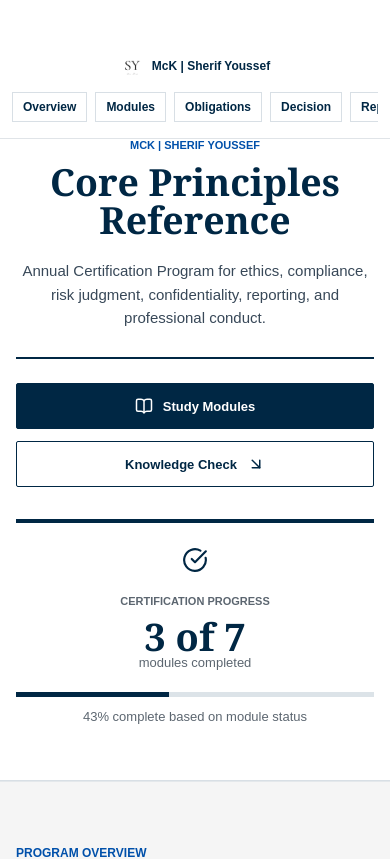
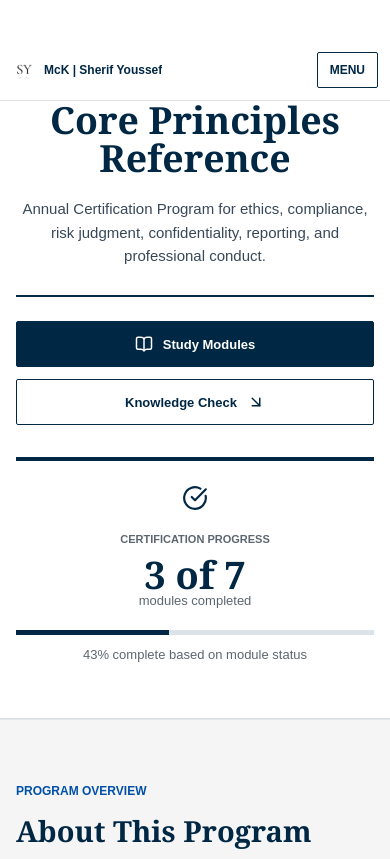
Before and after one commit to alyyousef/psrs-reference, a React (Vite) app: page / in a window 390 px wide. Shown: the top 859 px of the page. Built offline with nearby package versions, Linux system fonts and the light colour scheme.

Commit message:
Add mobile navigation menu

```diff
--- a/src/components/Hero.jsx
+++ b/src/components/Hero.jsx
@@ -1,19 +1,30 @@
+import { useState } from "react";
 import { ArrowDownRight, BookOpen, CheckCircle } from "lucide-react";
 import { sectionNav } from "../data/site.js";
 
 export default function Hero({ completedCount, moduleCount }) {
+  const [menuOpen, setMenuOpen] = useState(false);
   const progress = (completedCount / moduleCount) * 100;
 
   return (
     <header className="hero-section" id="top">
-      <nav className="top-nav" aria-label="Section navigation">
+      <nav className={`top-nav ${menuOpen ? "menu-open" : ""}`} aria-label="Section navigation">
         <a className="wordmark" href="#top">
           <img src={`${import.meta.env.BASE_URL}SY.png`} alt="" />
           <span>McK | Sherif Youssef</span>
         </a>
-        <div className="nav-links">
+        <button
+          className="menu-toggle"
+          type="button"
+          aria-expanded={menuOpen}
+          aria-controls="section-menu"
+          onClick={() => setMenuOpen((open) => !open)}
+        >
+          Menu
+        </button>
+        <div className="nav-links" id="section-menu">
           {sectionNav.map(([label, href]) => (
-            <a key={href} href={href}>{label}</a>
+            <a key={href} href={href} onClick={() => setMenuOpen(false)}>{label}</a>
           ))}
         </div>
       </nav>
--- a/src/styles.css
+++ b/src/styles.css
@@ -112,6 +112,10 @@
   font-weight: 600;
 }
 
+.menu-toggle {
+  display: none;
+}
+
 .nav-links a:hover,
 .text-link:hover,
 .source-card:hover strong {
@@ -1357,14 +1361,14 @@
   .top-nav {
     position: sticky;
     display: grid;
-    grid-template-columns: 1fr;
-    gap: 14px;
+    grid-template-columns: 1fr auto;
+    gap: 12px;
     min-height: 0;
-    padding: 14px 16px 12px;
+    padding: 12px 16px;
   }
 
   .wordmark {
-    justify-content: center;
+    justify-content: flex-start;
     gap: 8px;
     font-size: 12px;
   }
@@ -1374,29 +1378,42 @@
     height: 24px;
   }
 
+  .menu-toggle {
+    display: inline-flex;
+    align-items: center;
+    justify-content: center;
+    min-height: 36px;
+    border: 1px solid var(--navy);
+    border-radius: 2px;
+    padding: 0 12px;
+    background: #ffffff;
+    color: var(--navy);
+    font-size: 12px;
+    font-weight: 700;
+    text-transform: uppercase;
+  }
+
   .nav-links {
-    display: flex;
-    flex-wrap: nowrap;
-    justify-content: flex-start;
+    display: none;
+    grid-column: 1 / -1;
+    grid-template-columns: repeat(2, minmax(0, 1fr));
     gap: 8px;
     width: 100%;
     margin: 0;
-    overflow-x: auto;
-    padding: 0 0 4px;
-    scrollbar-width: none;
-  }
-
-  .nav-links::-webkit-scrollbar {
-    display: none;
+    padding-top: 2px;
+  }
+
+  .top-nav.menu-open .nav-links {
+    display: grid;
   }
 
   .nav-links a {
-    flex: 0 0 auto;
     border: 1px solid #d8dfe5;
-    padding: 8px 10px;
+    padding: 10px 12px;
     color: var(--navy);
     font-size: 12px;
-    line-height: 1;
+    line-height: 1.1;
+    text-align: center;
   }
 
   .hero-section {
@@ -1416,8 +1433,7 @@
   }
 
   .hero-kicker {
-    margin-bottom: 12px;
-    font-size: 11px;
+    display: none;
   }
 
   .hero-copy > p:not(.hero-kicker) {
@@ -1561,6 +1577,13 @@
   .top-nav {
     padding-right: 12px;
     padding-left: 12px;
+  }
+
+  .wordmark span {
+    max-width: 190px;
+    overflow: hidden;
+    text-overflow: ellipsis;
+    white-space: nowrap;
   }
 
   .hero-section {
```
